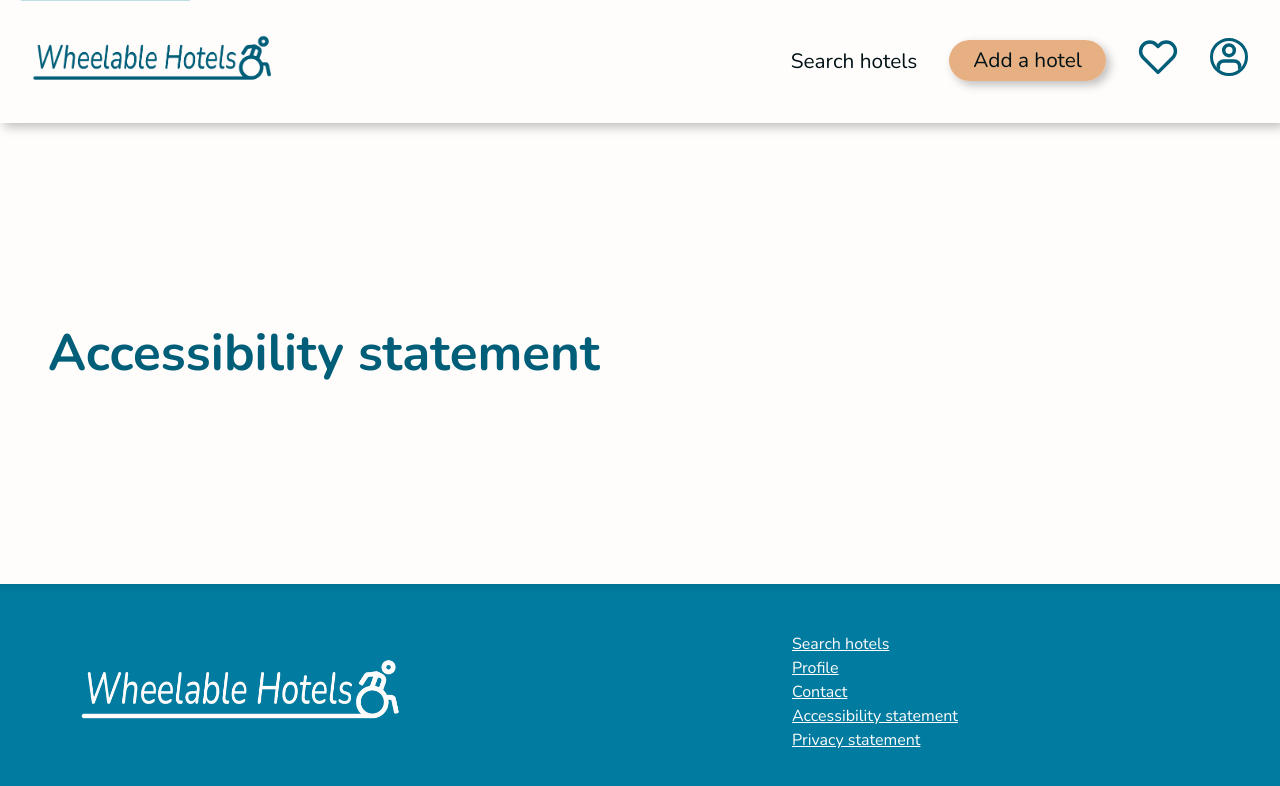
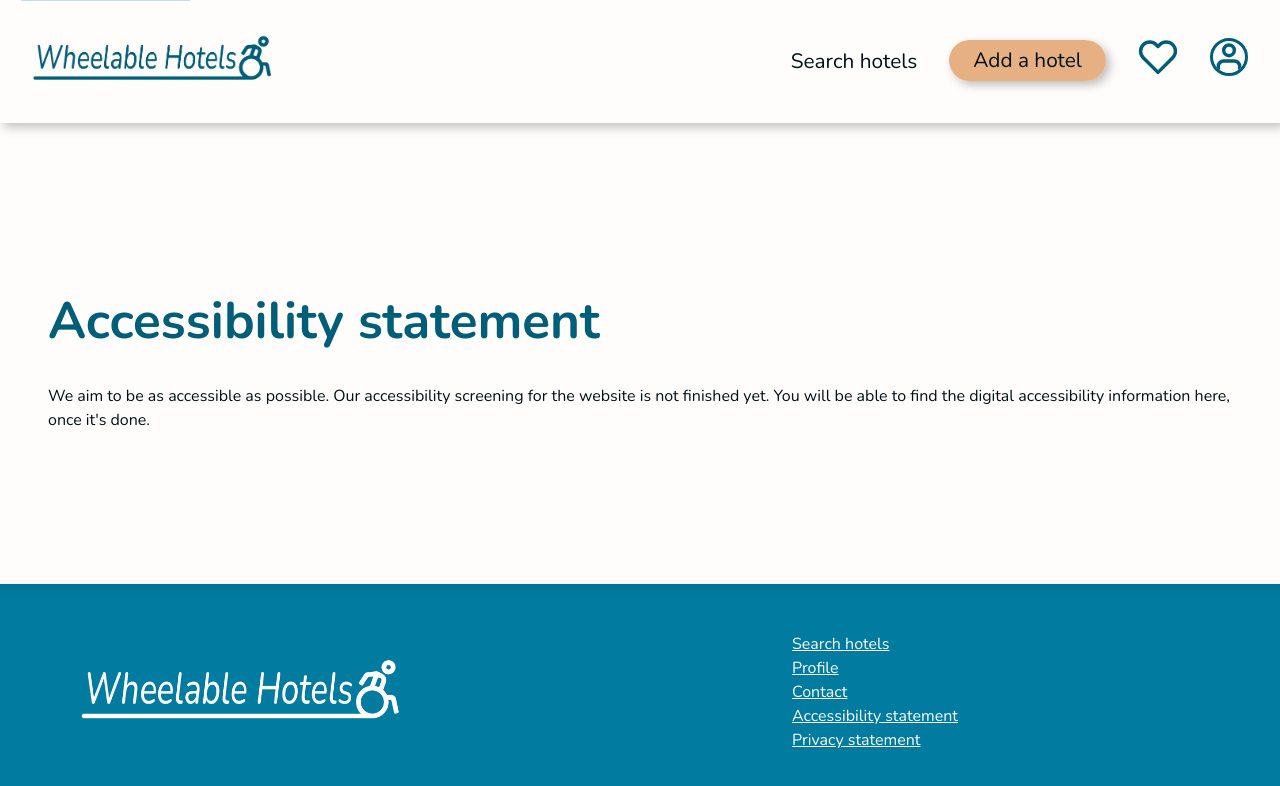
Before and after one commit to AnnelynnTruyens/wheelablehotels, a React (Vite) app in the folder app/: page /accessibility-statement in a window 1280 px wide. Shown: the top 786 px of the page. Built offline with nearby package versions, Linux system fonts and the light colour scheme; no server answers.

Commit message:
App accessibility page

```diff
--- a/app/src/pages/General/Accessibility/Accessibility.tsx
+++ b/app/src/pages/General/Accessibility/Accessibility.tsx
@@ -3,6 +3,11 @@ const Accessibility = () => {
 		<main id="main" className="main">
 			<title>Accessibility Statement | Wheelable Hotels</title>
 			<h1>Accessibility statement</h1>
+			<p>
+				We aim to be as accessible as possible. Our accessibility screening for
+				the website is not finished yet. You will be able to find the digital
+				accessibility information here, once it's done.
+			</p>
 		</main>
 	);
 };
```
